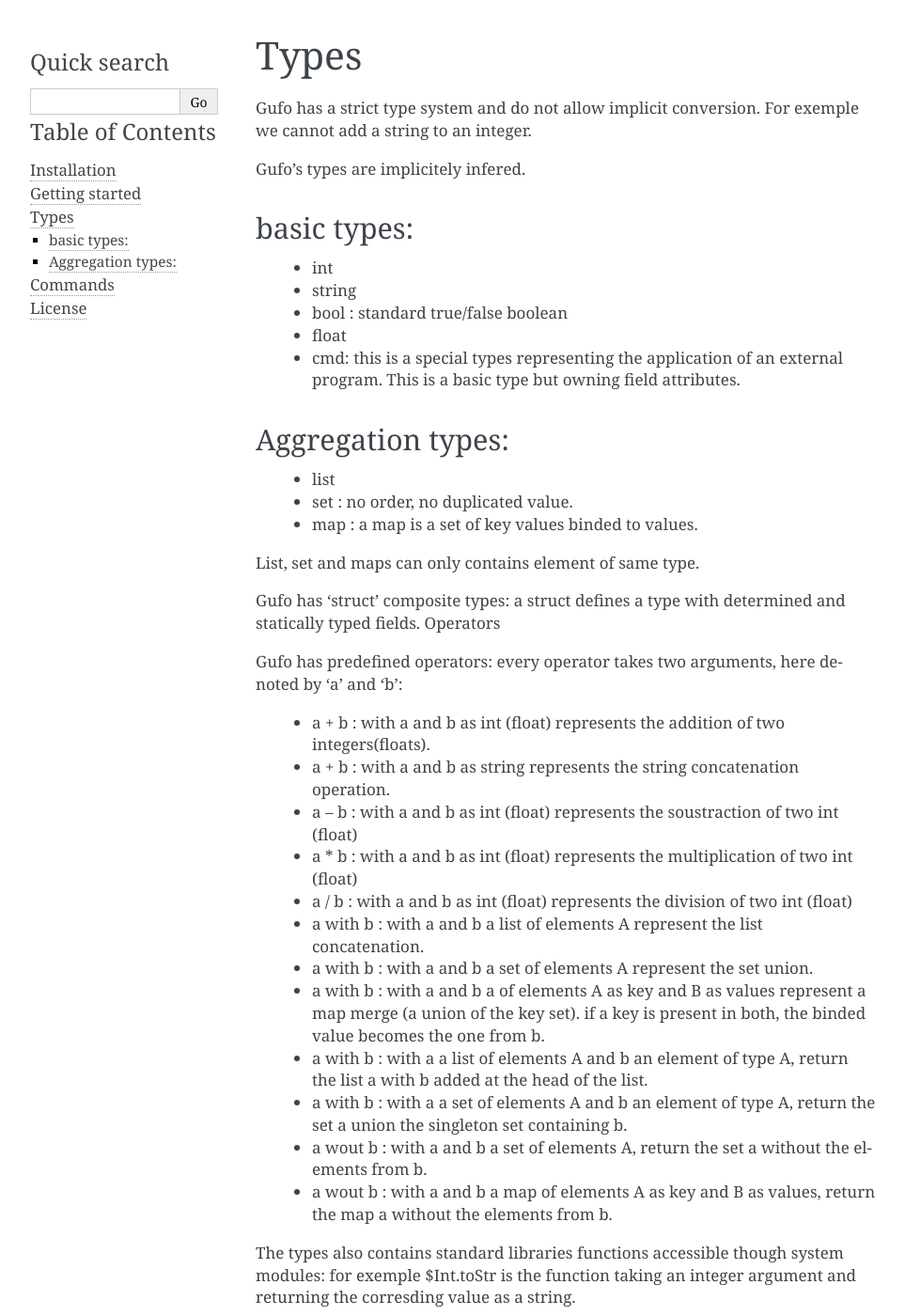
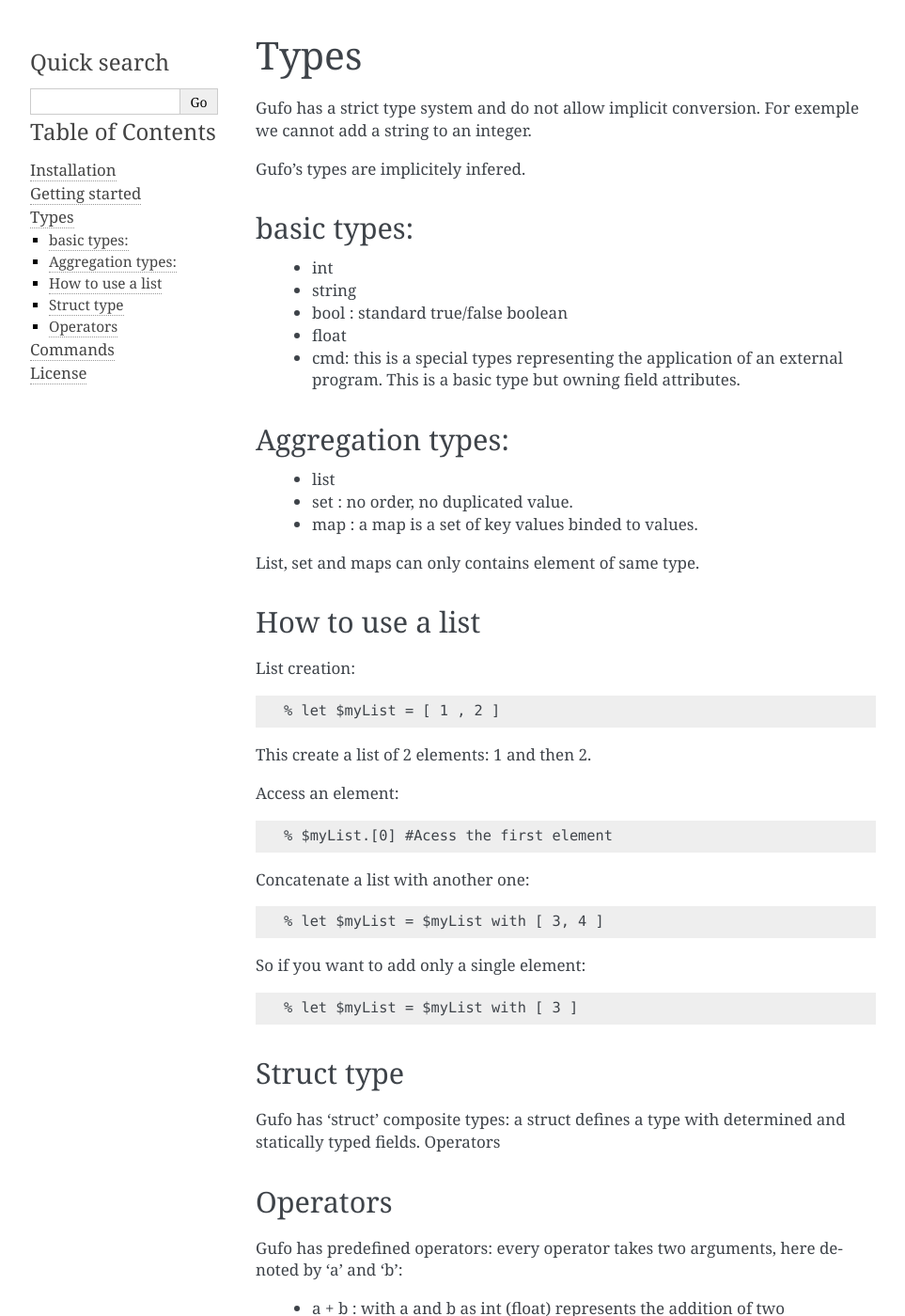
Before and after one commit to Piervit/gufo, a Sphinx documentation site: the page built from docs/types.rst, in a window 1280 px wide and 1400 px high. Shown: the whole window at 94% size, without its empty margins (148-1111 px from the left). Built offline with Sphinx 7.4.7, drawn with Linux system fonts in a browser that asks for light colours; formulas are drawn with MathJax 3; pages that are not in the unit, such as notebooks, are missing from menus.

Commit message:
Update documentation

```diff
--- a/docs/commands.rst
+++ b/docs/commands.rst
@@ -58,5 +58,7 @@ You can have a look at this ssh function::
 
     % let $ssh $user $addr = ssh ($user + "@" + $addr)
 
-Or at this one::
-    % let $ssh $user $addr = ssh ($user + "@" + $addr)
+Or you can use the joker pattern ('_') in case you just want the command call to be
+run from the function without real arguments.::
+
+    % let $lshome _ = ls -a -l /home
--- a/docs/types.rst
+++ b/docs/types.rst
@@ -24,8 +24,38 @@ Aggregation types:
 
 List, set and maps can only contains element of same type.
 
+How to use a list
+-----------------
+
+List creation::
+
+    % let $myList = [ 1 , 2 ]
+
+This create a list of 2 elements: 1 and then 2.
+
+Access an element::
+
+    % $myList.[0] #Acess the first element
+
+Concatenate a list with another one::
+
+    % let $myList = $myList with [ 3, 4 ]
+
+So if you want to add only a single element::
+
+    % let $myList = $myList with [ 3 ]
+
+Struct type
+-----------
+
 Gufo has ‘struct’ composite types: a struct defines a type with determined and statically typed fields.
 Operators
+
+
+
+
+Operators
+---------
 
 Gufo has predefined operators: every operator takes two arguments, here denoted by ‘a’ and ‘b’:
 
```
